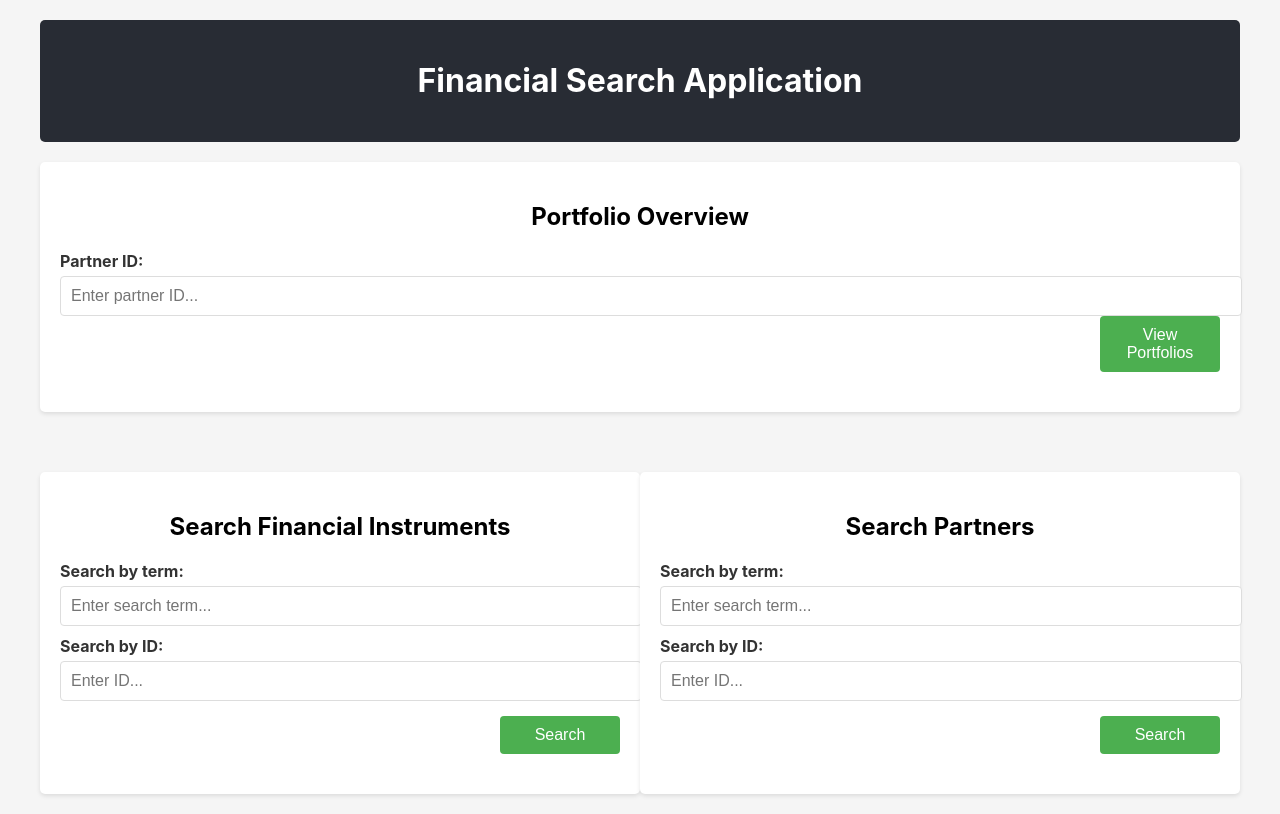
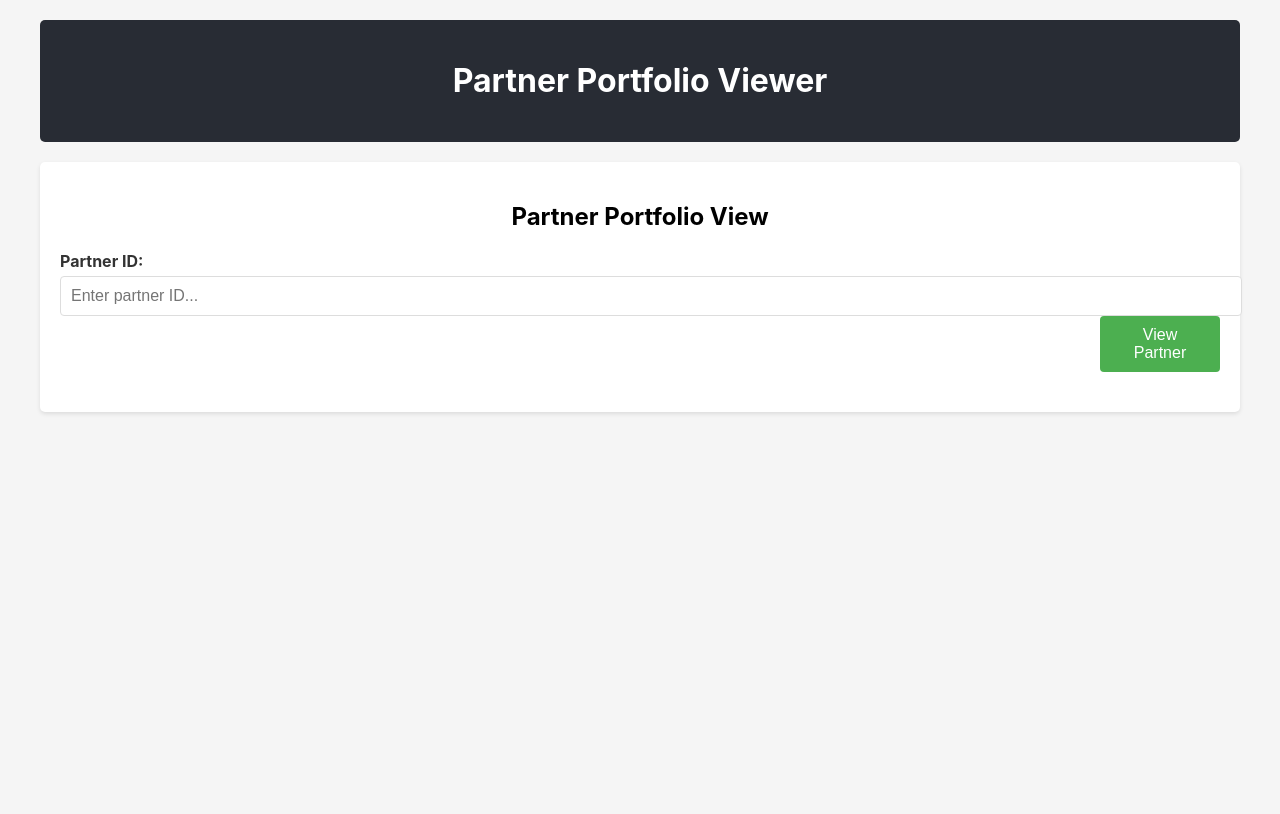
Before and after one commit to dnlwrthstr/graphql-opensearch, a React (Create React App) app in the folder frontend/: page / in a window 1280 px wide. Built offline with nearby package versions, Linux system fonts and the light colour scheme.

Commit message:
first front end partner portfolio view

```diff
--- a/frontend/src/App.js
+++ b/frontend/src/App.js
@@ -8,33 +8,7 @@ const client = new ApolloClient({
   cache: new InMemoryCache()
 });
 
-// GraphQL query for financial instruments
-const SEARCH_INSTRUMENTS = gql`
-  query SearchInstruments($query: String, $id: ID) {
-    searchFinancialInstruments(query: $query, id: $id) {
-      id
-      name
-      type
-      isin
-      currency
-    }
-  }
-`;
-
-// GraphQL query for partners
-const SEARCH_PARTNERS = gql`
-  query SearchPartners($query: String, $id: ID) {
-    searchPartners(query: $query, id: $id) {
-      id
-      name
-      partner_type
-      residency_country
-      kyc_status
-    }
-  }
-`;
-
-// GraphQL query for portfolio overview
+// GraphQL query for partner portfolio view
 const GET_PARTNER_WITH_PORTFOLIOS = gql`
   query GetPartnerWithPortfolios($id: ID!) {
     getPartner(id: $id) {
@@ -71,6 +45,13 @@ const GET_PARTNER_WITH_PORTFOLIOS = gql`
             currency
             type
             rating
+            country
+            issue_date
+            maturity_date
+            sector
+            coupon
+            face_value
+            exchange
           }
         }
       }
@@ -78,166 +59,8 @@ const GET_PARTNER_WITH_PORTFOLIOS = gql`
   }
 `;
 
-// Financial Instruments Search Component
-function InstrumentsSearch() {
-  const [searchQuery, setSearchQuery] = useState('');
-  const [searchId, setSearchId] = useState('');
-  const [executeSearch, setExecuteSearch] = useState(false);
-
-  const { loading, error, data } = useQuery(SEARCH_INSTRUMENTS, {
-    variables: {
-      query: searchQuery || undefined,
-      id: searchId || undefined
-    },
-    skip: !executeSearch
-  });
-
-  const handleSearch = (e) => {
-    e.preventDefault();
-    setExecuteSearch(true);
-  };
-
-  return (
-    <div className="search-container">
-      <h2>Search Financial Instruments</h2>
-      <form onSubmit={handleSearch}>
-        <div className="search-inputs">
-          <div className="input-group">
-            <label>Search by term:</label>
-            <input
-              type="text"
-              value={searchQuery}
-              onChange={(e) => {
-                setSearchQuery(e.target.value);
-                setExecuteSearch(false);
-              }}
-              placeholder="Enter search term..."
-            />
-          </div>
-          <div className="input-group">
-            <label>Search by ID:</label>
-            <input
-              type="text"
-              value={searchId}
-              onChange={(e) => {
-                setSearchId(e.target.value);
-                setExecuteSearch(false);
-              }}
-              placeholder="Enter ID..."
-            />
-          </div>
-        </div>
-        <button type="submit">Search</button>
-      </form>
-
-      {loading && <p>Loading...</p>}
-      {error && <p>Error: {error.message}</p>}
-
-      {data && data.searchFinancialInstruments && (
-        <div className="results">
-          <h3>Results:</h3>
-          {data.searchFinancialInstruments.length === 0 ? (
-            <p>No instruments found</p>
-          ) : (
-            <ul>
-              {data.searchFinancialInstruments.map(instrument => (
-                <li key={instrument.id}>
-                  <strong>{instrument.name}</strong> ({instrument.type})
-                  <br />
-                  ID: {instrument.id}
-                  <br />
-                  ISIN: {instrument.isin}, Currency: {instrument.currency}
-                </li>
-              ))}
-            </ul>
-          )}
-        </div>
-      )}
-    </div>
-  );
-}
-
-// Partners Search Component
-function PartnersSearch() {
-  const [searchQuery, setSearchQuery] = useState('');
-  const [searchId, setSearchId] = useState('');
-  const [executeSearch, setExecuteSearch] = useState(false);
-
-  const { loading, error, data } = useQuery(SEARCH_PARTNERS, {
-    variables: {
-      query: searchQuery || undefined,
-      id: searchId || undefined
-    },
-    skip: !executeSearch
-  });
-
-  const handleSearch = (e) => {
-    e.preventDefault();
-    setExecuteSearch(true);
-  };
-
-  return (
-    <div className="search-container">
-      <h2>Search Partners</h2>
-      <form onSubmit={handleSearch}>
-        <div className="search-inputs">
-          <div className="input-group">
-            <label>Search by term:</label>
-            <input
-              type="text"
-              value={searchQuery}
-              onChange={(e) => {
-                setSearchQuery(e.target.value);
-                setExecuteSearch(false);
-              }}
-              placeholder="Enter search term..."
-            />
-          </div>
-          <div className="input-group">
-            <label>Search by ID:</label>
-            <input
-              type="text"
-              value={searchId}
-              onChange={(e) => {
-                setSearchId(e.target.value);
-                setExecuteSearch(false);
-              }}
-              placeholder="Enter ID..."
-            />
-          </div>
-        </div>
-        <button type="submit">Search</button>
-      </form>
-
-      {loading && <p>Loading...</p>}
-      {error && <p>Error: {error.message}</p>}
-
-      {data && data.searchPartners && (
-        <div className="results">
-          <h3>Results:</h3>
-          {data.searchPartners.length === 0 ? (
-            <p>No partners found</p>
-          ) : (
-            <ul>
-              {data.searchPartners.map(partner => (
-                <li key={partner.id}>
-                  <strong>{partner.name}</strong> ({partner.partner_type})
-                  <br />
-                  ID: {partner.id}
-                  <br />
-                  Country: {partner.residency_country}, Status: {partner.kyc_status}
-                </li>
-              ))}
-            </ul>
-          )}
-        </div>
-      )}
-    </div>
-  );
-}
-
-// Portfolio Overview Component
-function PortfolioOverview() {
+// Partner Portfolio View Component
+function PartnerPortfolioView() {
   const [partnerId, setPartnerId] = useState('');
   const [executeQuery, setExecuteQuery] = useState(false);
   const [expandedPortfolios, setExpandedPortfolios] = useState({});
@@ -260,8 +83,8 @@ function PortfolioOverview() {
   };
 
   return (
-    <div className="portfolio-overview-container">
-      <h2>Portfolio Overview</h2>
+    <div className="partner-portfolio-view-container">
+      <h2>Partner Portfolio View</h2>
       <form onSubmit={handleSubmit}>
         <div className="input-group">
           <label>Partner ID:</label>
@@ -276,33 +99,17 @@ function PortfolioOverview() {
             required
           />
         </div>
-        <button type="submit">View Portfolios</button>
+        <button type="submit">View Partner</button>
       </form>
 
       {loading && <p>Loading...</p>}
       {error && <p>Error: {error.message}</p>}
 
       {data && data.getPartner && (
-        <div className="portfolio-content">
-          <div className="partner-details">
-            <h3>Partner Details</h3>
-            <div className="partner-info">
-              <p><strong>ID:</strong> {data.getPartner.id}</p>
-              <p><strong>Name:</strong> {data.getPartner.name}</p>
-              <p><strong>Type:</strong> {data.getPartner.partner_type}</p>
-              {data.getPartner.birth_date && <p><strong>Birth Date:</strong> {data.getPartner.birth_date}</p>}
-              {data.getPartner.incorporation_date && <p><strong>Incorporation Date:</strong> {data.getPartner.incorporation_date}</p>}
-              <p><strong>Residency Country:</strong> {data.getPartner.residency_country}</p>
-              <p><strong>Tax ID:</strong> {data.getPartner.tax_id}</p>
-              {data.getPartner.nationality && <p><strong>Nationality:</strong> {data.getPartner.nationality}</p>}
-              {data.getPartner.legal_entity_type && <p><strong>Legal Entity Type:</strong> {data.getPartner.legal_entity_type}</p>}
-              <p><strong>KYC Status:</strong> {data.getPartner.kyc_status}</p>
-              <p><strong>Risk Level:</strong> {data.getPartner.risk_level}</p>
-              <p><strong>Account Type:</strong> {data.getPartner.account_type}</p>
-              <p><strong>PEP Flag:</strong> {data.getPartner.pep_flag ? 'Yes' : 'No'}</p>
-              <p><strong>Sanctions Screened:</strong> {data.getPartner.sanctions_screened ? 'Yes' : 'No'}</p>
-              <p><strong>Created At:</strong> {data.getPartner.created_at}</p>
-            </div>
+        <div className="partner-portfolio-content">
+          <div className="partner-info">
+            <h3>{data.getPartner.name}</h3>
+            <p>Partner ID: {data.getPartner.id} | Type: {data.getPartner.partner_type}</p>
           </div>
 
           <div className="portfolios-section">
@@ -319,10 +126,7 @@ function PortfolioOverview() {
                     >
                       <h4>{portfolio.name}</h4>
                       <div className="portfolio-summary">
-                        <p><strong>ID:</strong> {portfolio.id}</p>
-                        <p><strong>Currency:</strong> {portfolio.currency}</p>
-                        <p><strong>Created:</strong> {portfolio.created_at}</p>
-                        <p><strong>Positions:</strong> {portfolio.positions.length}</p>
+                        <p>Currency: {portfolio.currency} | Created: {portfolio.created_at} | Positions: {portfolio.positions.length}</p>
                       </div>
                       <span>{expandedPortfolios[portfolio.id] ? '▼' : '►'}</span>
                     </div>
@@ -336,32 +140,51 @@ function PortfolioOverview() {
                           <table>
                             <thead>
                               <tr>
-                                <th>Instrument</th>
+                                <th>Instrument Name</th>
+                                <th>ISIN</th>
+                                <th>Type</th>
                                 <th>Quantity</th>
                                 <th>Market Value</th>
                                 <th>Currency</th>
-                                <th>Details</th>
+                                <th>Issuer</th>
+                                <th>Rating</th>
+                                <th>Country</th>
+                                <th>Issue Date</th>
+                                <th>Maturity Date</th>
+                                {/* Only show these columns if at least one position has these values */}
+                                {portfolio.positions.some(p => p.instrument && p.instrument.sector) && <th>Sector</th>}
+                                {portfolio.positions.some(p => p.instrument && p.instrument.coupon) && <th>Coupon</th>}
+                                {portfolio.positions.some(p => p.instrument && p.instrument.face_value) && <th>Face Value</th>}
+                                {portfolio.positions.some(p => p.instrument && p.instrument.exchange) && <th>Exchange</th>}
                               </tr>
                             </thead>
                             <tbody>
-                              {portfolio.positions.map((position, index) => (
-                                <tr key={index}>
-                                  <td>{position.instrument ? position.instrument.name : 'Unknown'}</td>
-                                  <td>{position.quantity.toLocaleString()}</td>
-                                  <td>{position.market_value.toLocaleString()}</td>
-                                  <td>{position.currency}</td>
-                                  <td>
-                                    {position.instrument && (
-                                      <>
-                                        <p><strong>ISIN:</strong> {position.instrument.isin}</p>
-                                        <p><strong>Issuer:</strong> {position.instrument.issuer}</p>
-                                        <p><strong>Type:</strong> {position.instrument.type}</p>
-                                        <p><strong>Rating:</strong> {position.instrument.rating}</p>
-                                      </>
-                                    )}
-                                  </td>
-                                </tr>
-                              ))}
+                              {portfolio.positions.map((position, index) => {
+                                const instrument = position.instrument || {};
+                                return (
+                                  <tr key={index}>
+                                    <td>{instrument.name || 'Unknown'}</td>
+                                    <td>{instrument.isin || 'N/A'}</td>
+                                    <td>{instrument.type || 'N/A'}</td>
+                                    <td>{position.quantity ? position.quantity.toLocaleString() : 'N/A'}</td>
+                                    <td>{position.market_value ? position.market_value.toLocaleString() : 'N/A'}</td>
+                                    <td>{position.currency || 'N/A'}</td>
+                                    <td>{instrument.issuer || 'N/A'}</td>
+                                    <td>{instrument.rating || 'N/A'}</td>
+                                    <td>{instrument.country || 'N/A'}</td>
+                                    <td>{instrument.issue_date || 'N/A'}</td>
+                                    <td>{instrument.maturity_date || 'N/A'}</td>
+                                    {portfolio.positions.some(p => p.instrument && p.instrument.sector) &&
+                                      <td>{instrument.sector || 'N/A'}</td>}
+                                    {portfolio.positions.some(p => p.instrument && p.instrument.coupon) &&
+                                      <td>{instrument.coupon ? instrument.coupon.toLocaleString() : 'N/A'}</td>}
+                                    {portfolio.positions.some(p => p.instrument && p.instrument.face_value) &&
+                                      <td>{instrument.face_value ? instrument.face_value.toLocaleString() : 'N/A'}</td>}
+                                    {portfolio.positions.some(p => p.instrument && p.instrument.exchange) &&
+                                      <td>{instrument.exchange || 'N/A'}</td>}
+                                  </tr>
+                                );
+                              })}
                             </tbody>
                           </table>
                         )}
@@ -384,14 +207,10 @@ function App() {
     <ApolloProvider client={client}>
       <div className="App">
         <header className="App-header">
-          <h1>Financial Search Application</h1>
+          <h1>Partner Portfolio Viewer</h1>
         </header>
         <main>
-          <PortfolioOverview />
-          <div className="search-section">
-            <InstrumentsSearch />
-            <PartnersSearch />
-          </div>
+          <PartnerPortfolioView />
         </main>
       </div>
     </ApolloProvider>
```
Also changed, not shown: frontend/src/App.css (+48 -1 lines).
